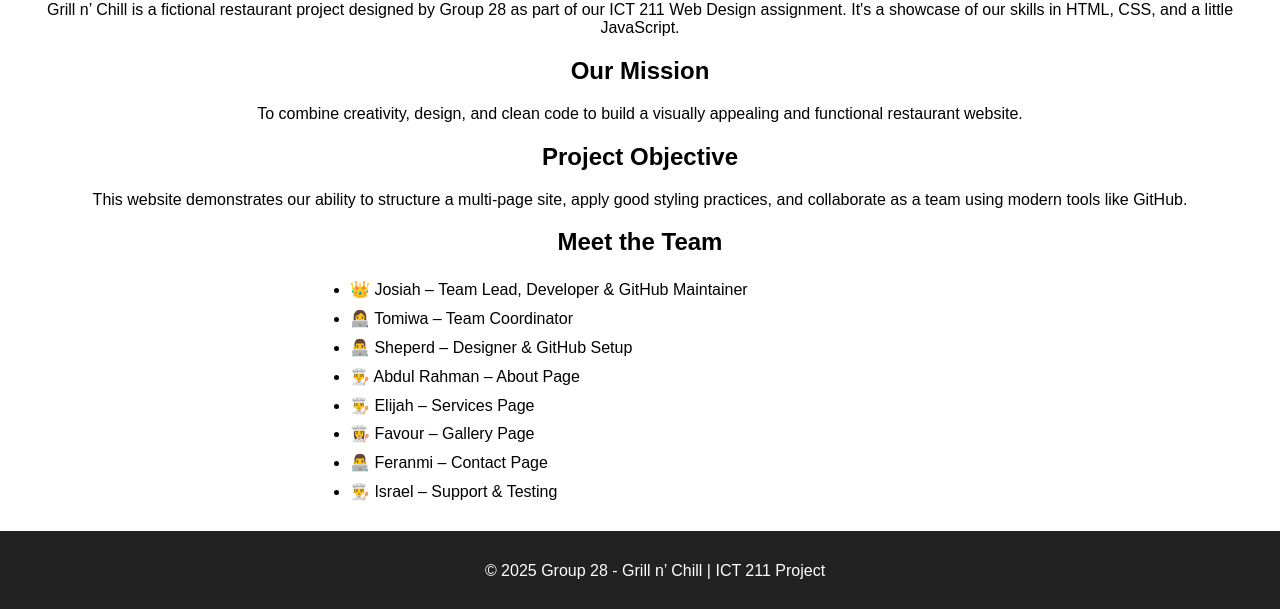
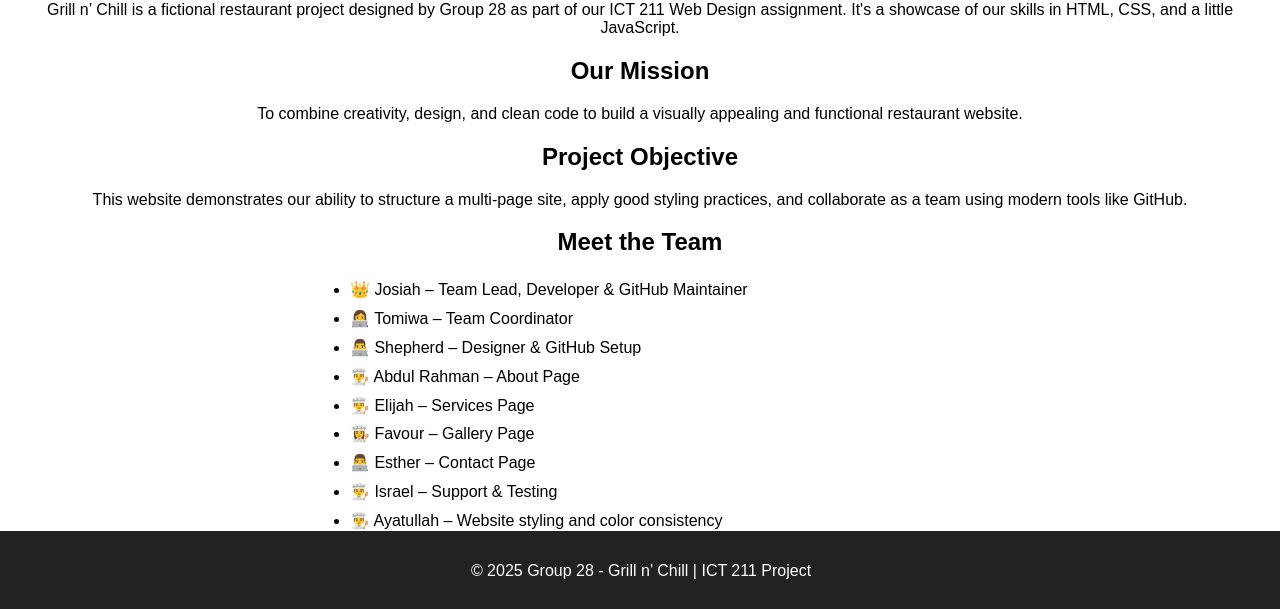
Before and after one commit to Jolly078/ict211-web-project, a plain HTML site: page about.html in a window 1280 px wide. Shown: the part 189-798 px from the top of the page. Drawn offline with Linux system fonts and the light colour scheme.

Commit message:
Updated Changes

```diff
--- a/about.html
+++ b/about.html
@@ -34,12 +34,14 @@
     <ul class="team-list">
       <li>👑 Josiah – Team Lead, Developer & GitHub Maintainer</li>
       <li>👩‍💻 Tomiwa – Team Coordinator</li>
-      <li>👨‍💻 Sheperd – Designer & GitHub Setup</li>
+      <li>👨‍💻 Shepherd – Designer & GitHub Setup</li>
       <li>👨‍🍳 Abdul Rahman – About Page</li>
       <li>👨‍🍳 Elijah – Services Page</li>
       <li>👩‍🍳 Favour – Gallery Page</li>
-      <li>👨‍💻 Feranmi – Contact Page</li>
+      <li>👨‍💻 Esther – Contact Page</li>
       <li>👨‍🍳 Israel – Support & Testing</li>
+      <li>👨‍🍳 Ayatullah  – Website styling and color consistency</li>
+      <li>👨‍🍳 Otitodirinna – Refined Website text content</li>
     </ul>
 
     <h2>Project Timeline</h2>
@@ -53,7 +55,7 @@
   </main>
 
   <footer>
-    <p>&copy; 2025 Group 28 - Grill n’ Chill | ICT 211 Project</p>
+    <p>&copy; 2025 Group 28 - Grill n’ Chill | ICT 211 Project  </p>
   </footer>
 </body>
 </html>
--- a/css/style.css
+++ b/css/style.css
@@ -45,6 +45,7 @@ footer {
   position: fixed;
   width: 100%;
   bottom: 0;
+  padding-left: 1px;
 }
 .hero-img {
   width: 100%;
```
